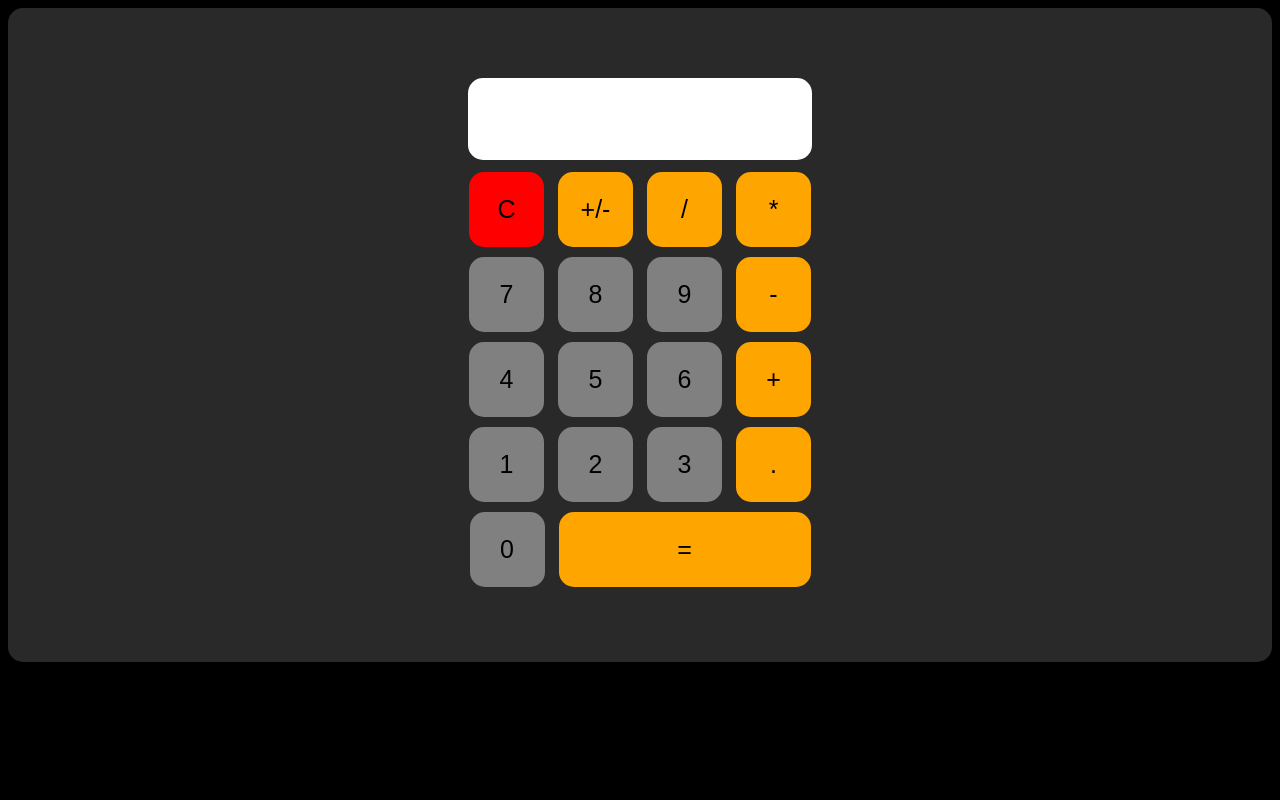
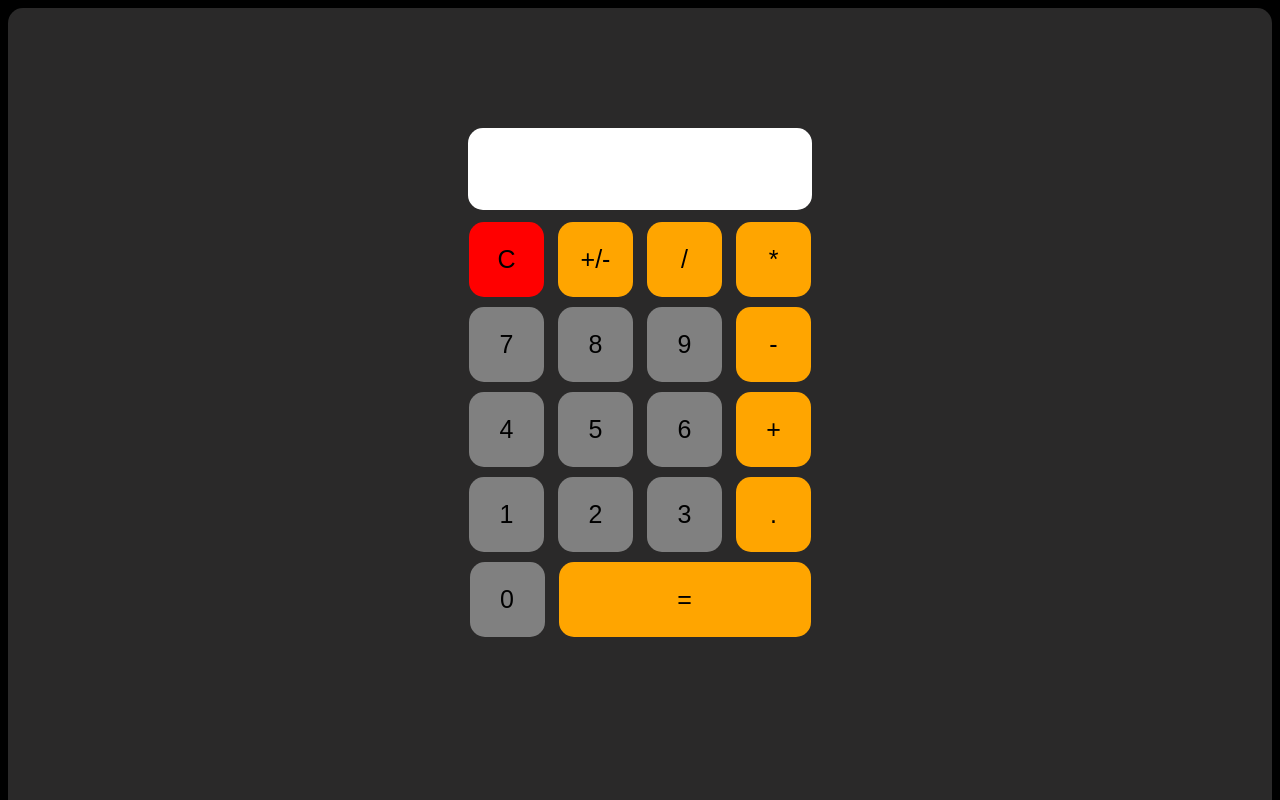
Before and after one commit to pabi26/Calculator-App, a plain HTML site: page index.html in a window 1280 px wide. Shown: the top 800 px of the page. Drawn offline with Linux system fonts and the light colour scheme.

Commit message:
layout issues fixed

```diff
--- a/styles.css
+++ b/styles.css
@@ -16,7 +16,8 @@ main{
 
 #calculator{
     max-width: 400px;
-    margin: 50px auto;
+    height: 100vh;
+    margin: 100px auto;
 }
 button{
     width: 75px;
```
